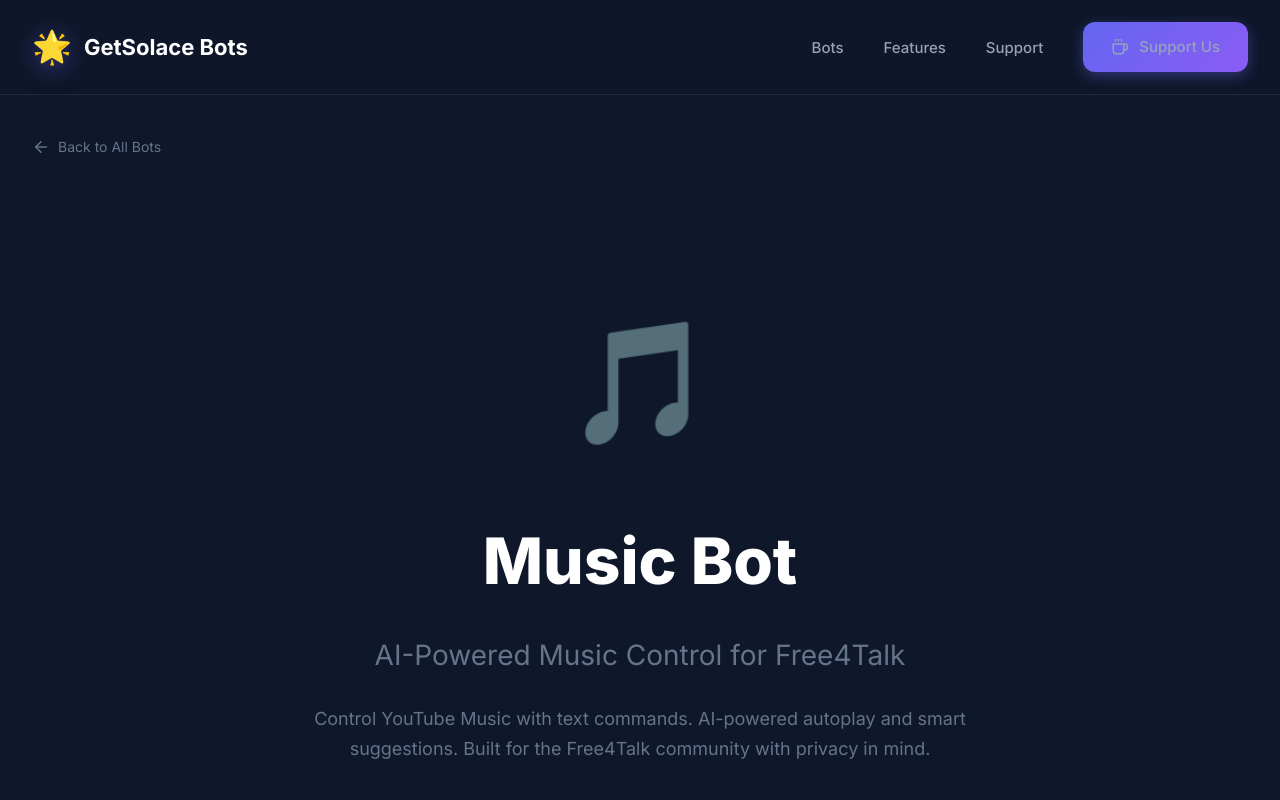
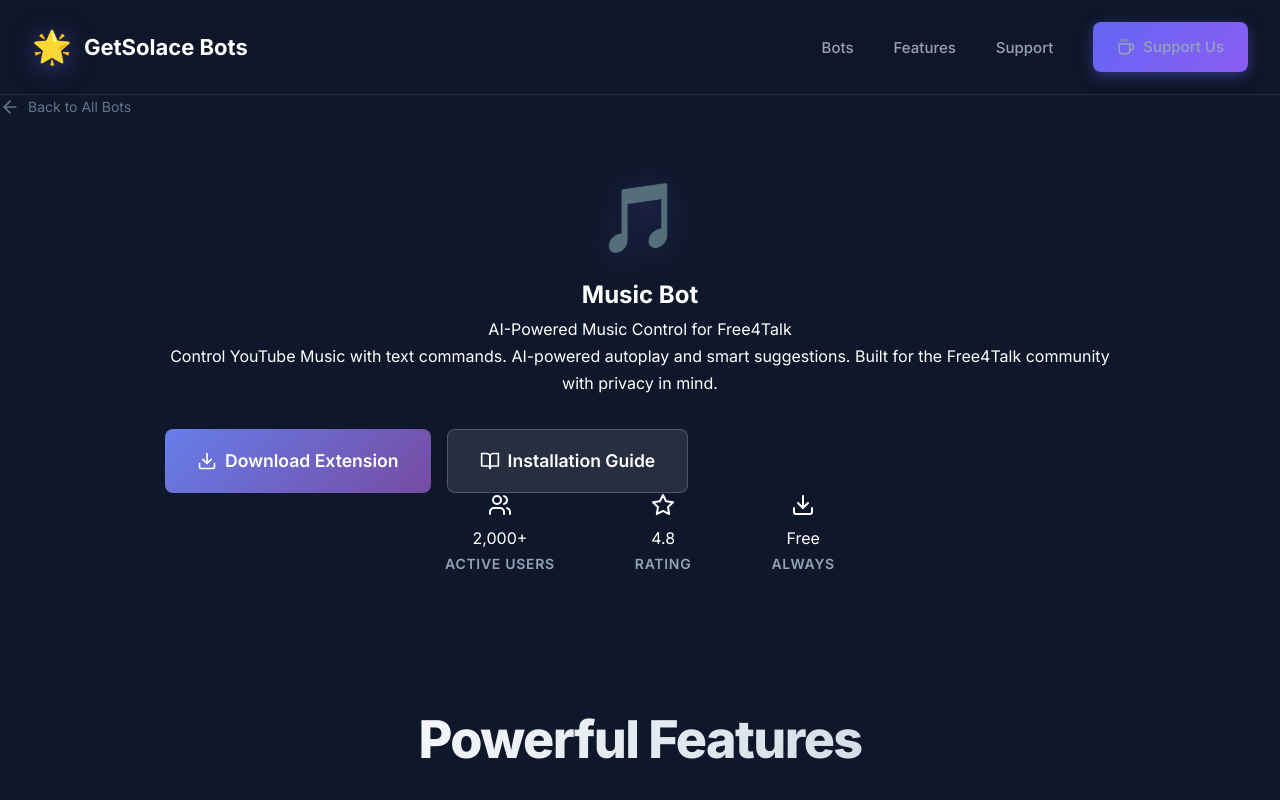
Before and after one commit to itsLohit/free4talk-bots-landing-page, a React (Vite) app in the folder free4talk-bots/: page /free4talk-bots-landing-page/bots/music-bot in a window 1280 px wide. Shown: the top 800 px of the page. Built offline with nearby package versions, Linux system fonts and the light colour scheme.

Commit message:
Fix download and navigation links

```diff
--- a/free4talk-bots/src/index.css
+++ b/free4talk-bots/src/index.css
@@ -1653,3 +1653,59 @@
     grid-template-columns: 1fr;
   }
 }
+
+/* Download button styling */
+.btn {
+  display: inline-flex;
+  align-items: center;
+  gap: 8px;
+  padding: 12px 24px;
+  border-radius: 8px;
+  font-weight: 600;
+  text-decoration: none;
+  transition: all 0.3s;
+  cursor: pointer;
+  border: none;
+}
+
+.btn-primary {
+  background: linear-gradient(135deg, #667eea 0%, #764ba2 100%);
+  color: white;
+}
+
+.btn-primary:hover {
+  transform: translateY(-2px);
+  box-shadow: 0 4px 12px rgba(102, 126, 234, 0.4);
+}
+
+.btn-secondary {
+  background: rgba(255, 255, 255, 0.1);
+  color: white;
+  border: 1px solid rgba(255, 255, 255, 0.2);
+}
+
+.btn-secondary:hover {
+  background: rgba(255, 255, 255, 0.15);
+}
+
+.btn-lg {
+  padding: 16px 32px;
+  font-size: 1.1rem;
+}
+
+.hero-actions {
+  display: flex;
+  gap: 16px;
+  margin-top: 32px;
+}
+
+@media (max-width: 768px) {
+  .hero-actions {
+    flex-direction: column;
+  }
+
+  .btn {
+    width: 100%;
+    justify-content: center;
+  }
+}
--- a/free4talk-bots/src/pages/MusicBot.jsx
+++ b/free4talk-bots/src/pages/MusicBot.jsx
@@ -8,69 +8,76 @@
 
 export default function MusicBot() {
   return (
-    <div className="bot-page">
-      <div className="container">
+    <div className="music-bot-page">
+      {/* Back Button */}
       <Link to="/" className="back-link">
-          <ArrowLeft size={18} />
+        <ArrowLeft size={20} />
         Back to All Bots
       </Link>
 
       {/* Hero Section */}
-        <section className="bot-hero">
-          <div className="bot-hero-icon">🎵</div>
+      <section className="hero-section">
+        <div className="hero-content">
+          <div className="bot-icon">🎵</div>
           <h1>Music Bot</h1>
-          <p className="bot-hero-tagline">AI-Powered Music Control for Free4Talk</p>
-          <p className="bot-hero-description">
-            Control YouTube Music with text commands. AI-powered autoplay and smart suggestions.
-            Built for the Free4Talk community with privacy in mind.
+          <p className="subtitle">AI-Powered Music Control for Free4Talk</p>
+          <p className="description">
+            Control YouTube Music with text commands. AI-powered autoplay and smart
+            suggestions. Built for the Free4Talk community with privacy in mind.
           </p>
 
-          <div className="bot-hero-actions">
+          {/* Download Buttons */}
+          <div className="hero-actions">
+            {/* ✅ CORRECT - Download link as <a> tag */}
             <a
               href="downloads/music-bot-extension.zip"
-            download
-            className="download-btn"
+              download="music-bot-extension.zip"
+              className="btn btn-primary btn-lg"
             >
-            <i className="fas fa-download"></i> Download Extension
+              <Download size={20} />
+              Download Extension
             </a>
 
-            <a href="/bots/music-bot/install" className="btn btn-secondary btn-large">
-              <BookOpen size={24} />
+            {/* ✅ CORRECT - Internal navigation as <Link> */}
+            <a href="#installation" className="btn btn-secondary btn-lg">
+              <BookOpen size={20} />
               Installation Guide
             </a>
           </div>
 
-          <div className="bot-hero-stats">
+          {/* Stats */}
+          <div className="hero-stats">
             <div className="stat">
-              <div className="stat-value">2,000+</div>
-              <div className="stat-label">Downloads</div>
+              <Users size={24} />
+              <div>
+                <div className="stat-number">2,000+</div>
+                <div className="stat-label">Active Users</div>
+              </div>
             </div>
             <div className="stat">
-              <div className="stat-value">4.9</div>
+              <Star size={24} />
+              <div>
+                <div className="stat-number">4.8</div>
                 <div className="stat-label">Rating</div>
               </div>
+            </div>
             <div className="stat">
-              <div className="stat-value">Free</div>
-              <div className="stat-label">Forever</div>
+              <Download size={24} />
+              <div>
+                <div className="stat-number">Free</div>
+                <div className="stat-label">Always</div>
+              </div>
+            </div>
           </div>
         </div>
       </section>
 
-        {/* Features Section */}
+      {/* Components */}
       <Features />
-
-        {/* Installation Section */}
+      <Commands />
       <Installation />
-
-        {/* Commands Section */}
-        <Commands />
-
-        {/* Pricing Section */}
       <Pricing />
-
-        {/* FAQ Section */}
       <FAQ />
-      </div>
     </div>
   );
 }
```
Lines whose indentation alone changed are shown as unchanged.
